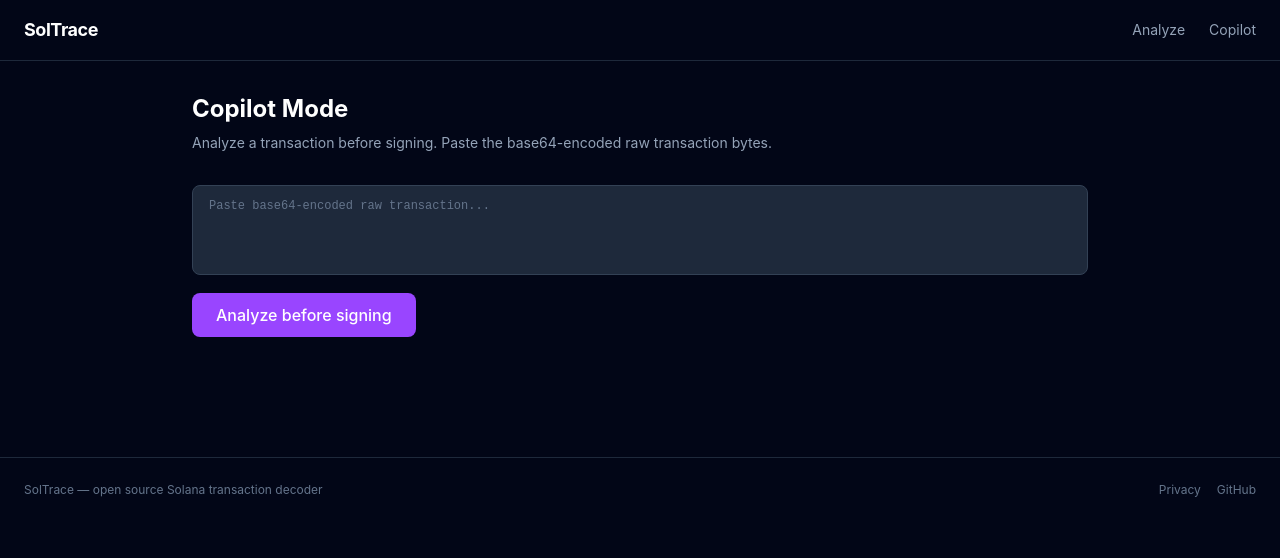
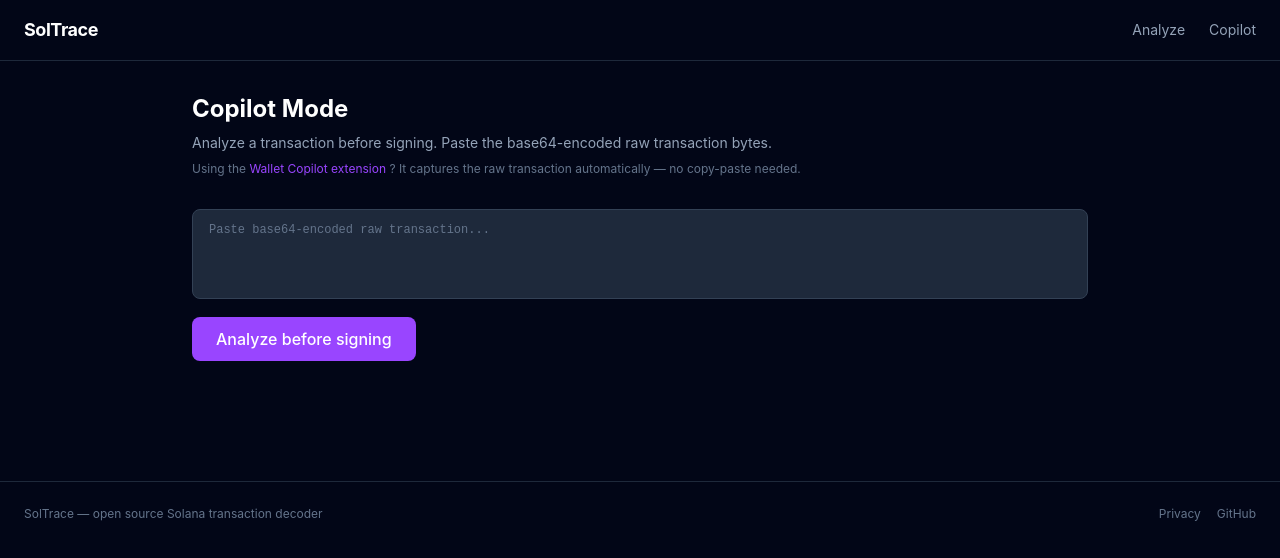
Before and after one commit to Abhijitam01/soltrace, a Next.js app: page /copilot in a window 1280 px wide. Shown: the top 558 px of the page. Built offline with nearby package versions, Linux system fonts and the light colour scheme.

Commit message:
feat(copilot): add Wallet Copilot extension link below textarea
Explains to users that the browser extension captures the raw
transaction automatically, so they don't need to manually copy
base64 bytes from a dApp. Links to the extension source in the repo.

```diff
--- a/app/copilot/page.tsx
+++ b/app/copilot/page.tsx
@@ -55,6 +55,18 @@
         <p className="text-slate-400 text-sm">
           Analyze a transaction before signing. Paste the base64-encoded raw transaction bytes.
         </p>
+        <p className="mt-2 text-xs text-slate-500">
+          Using the{' '}
+          <a
+            href="https://github.com/Abhijitam01/soltrace/tree/master/extension"
+            className="text-[#9945FF] hover:underline"
+            target="_blank"
+            rel="noopener noreferrer"
+          >
+            Wallet Copilot extension
+          </a>
+          {' '}? It captures the raw transaction automatically — no copy-paste needed.
+        </p>
       </div>
 
       <form onSubmit={handleAnalyze} className="mb-6">
```
